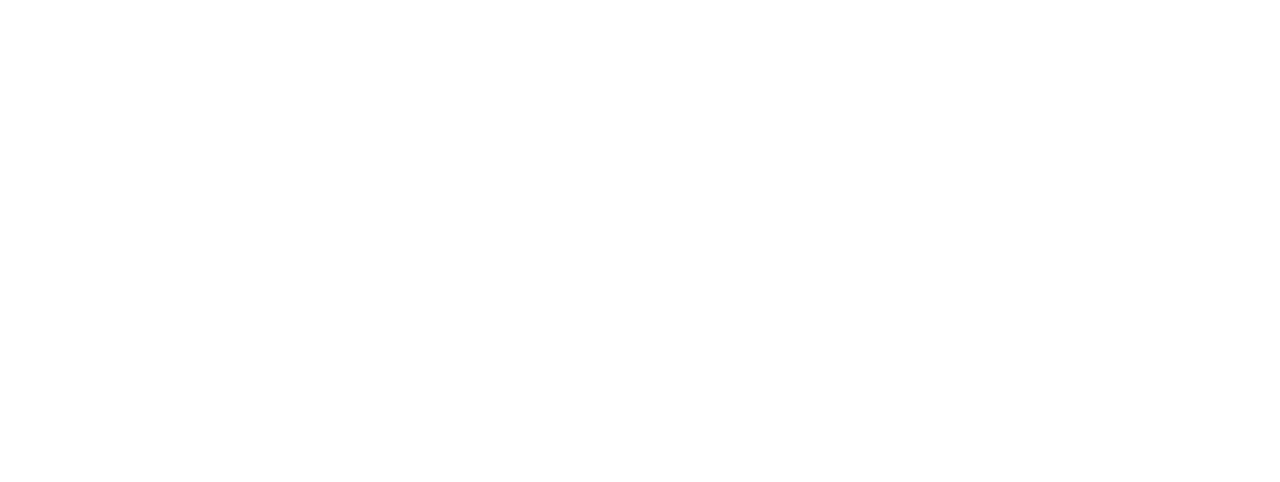
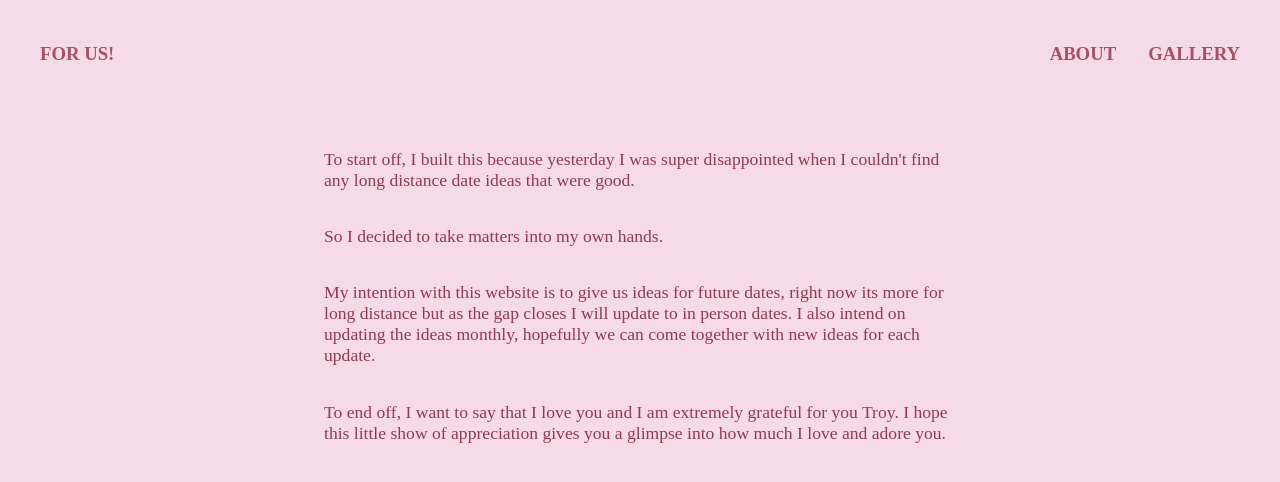
Before and after one commit to ms-candy-codes/Date-Ideas, a plain HTML site: page about.html in a window 1280 px wide. Drawn offline with Linux system fonts and the light colour scheme; a web font is replaced by a local one.

Commit message:
Complete about sections, update navbar to add link to index page

```diff
--- a/about.css
+++ b/about.css
@@ -0,0 +1,45 @@
+@import url('https://fonts.googleapis.com/css2?family=Meow+Script&family=Quicksand:wght@300..700&family=Sarina&display=swap');
+
+body{
+    background-color: #F7DAE7;
+}
+
+#Navbar{
+    align-items: center;
+    display: flex;
+    flex-direction: row;
+    justify-content: space-between;
+    padding: 1rem 2rem;
+}
+
+#nav-divider{
+    display: flex;
+    gap: 2rem;
+}
+
+.logo{
+    font-family: "Sarina";
+    color: #A55166;
+}
+
+a{
+    text-decoration: none;
+}
+
+.link{
+    color: #A55166;
+}
+
+.paragraph-div{
+    align-items: center;
+    display: flex;
+    flex-direction: column;
+    margin-top: 2rem;
+}
+
+p{
+    color: #913a50;
+    font-size: 1.1rem;
+    text-wrap: wrap;
+    width: 50%;
+}
--- a/about.html
+++ b/about.html
@@ -0,0 +1,32 @@
+<!DOCTYPE html>
+<html lang="en">
+<head>
+    <meta charset="UTF-8">
+    <meta name="viewport" content="width=device-width, initial-scale=1.0">
+    <link rel="stylesheet" href="about.css">
+    <link rel="icon" type="image" href="6cd3bc75e650f645ff4c96e0a174fb0a.jpg">
+    <title>About💓</title>
+</head>
+<body>
+    <div id="Navbar" class="container">
+       <a href="index.html"> <h3 class="logo">FOR US!</h3></a>
+        <div id="nav-divider">
+            <a href="#" class="about-section link"><h3>ABOUT</h3></a>
+            <a href="#" class="gallery-section link"><h3>GALLERY</h3></a>
+        </div>
+    </div>
+
+    <div class="paragraph-div">
+        <p>To start off, I built this because yesterday I was super disappointed
+        when I couldn't find any long distance date ideas that were good.</p>
+        <p>So I decided to take matters into my own hands.</p>
+        <p>My intention with this website is to give us ideas for future dates,
+        right now its more for long distance but as the gap closes I will
+        update to in person dates. I also intend on updating the ideas monthly,
+        hopefully we can come together with new ideas for each update.</p>
+        <p>To end off, I want to say that I love you and I am extremely grateful for you Troy.
+        I hope this little show of appreciation gives you a glimpse into
+        how much I love and adore you.</p>
+    </div>
+</body>
+</html>
--- a/dateIdeas.js
+++ b/dateIdeas.js
@@ -59,7 +59,7 @@ export const dateIdeas = {
     "Haiku Challenge, Write silly or romantic haikus to each other.",
     "Hometown Tour, Show each other your childhood spots via video or photos.",
     "Horror Movie Night, Watch a scary movie together while texting or calling.",
-    "Harry Potter Sortingm Take quizzes together and compare houses.",
+    "Harry Potter Sorting, Take quizzes together and compare houses.",
     "How-To Night, Teach each other a random skill live (folding, sketching etc.).",
     "Hidden Talent Show, Perform a talent for each other on video."
     ],
@@ -124,7 +124,7 @@ export const dateIdeas = {
     "Q&A Date, Each come with 10 fun/serious questions to ask each other.",
     "Quote Swap, Share quotes that describe how you feel about each other.",
     "Quickfire Game, Set timer and answer rapid-fire questions for 2 minutes.",
-    "Quiet Time Togetherm Sit silently on video for 10 minutes just being `together`."
+    "Quiet Time Together, Sit silently on video for 10 minutes just being `together`."
     ],
     R: [
     "Recipe Swap, Choose your favourite recipe and cook each other's pick.",
--- a/index.js
+++ b/index.js
@@ -22,7 +22,7 @@ function getRandomDate(letter) {
   if (!ideas) return `No ideas for letter ${letter}`;
 
   const index = Math.floor(Math.random() * ideas.length);
-  return `${index + 1}: ${ideas[index]}`; // Optional: include index in human format
+  return `${ideas[index]}`;
 }
 
 document.getElementById("myForm").addEventListener("submit", function (e) {
```
Also changed, not shown: index.html (+2 -2 lines), about.txt (added).
